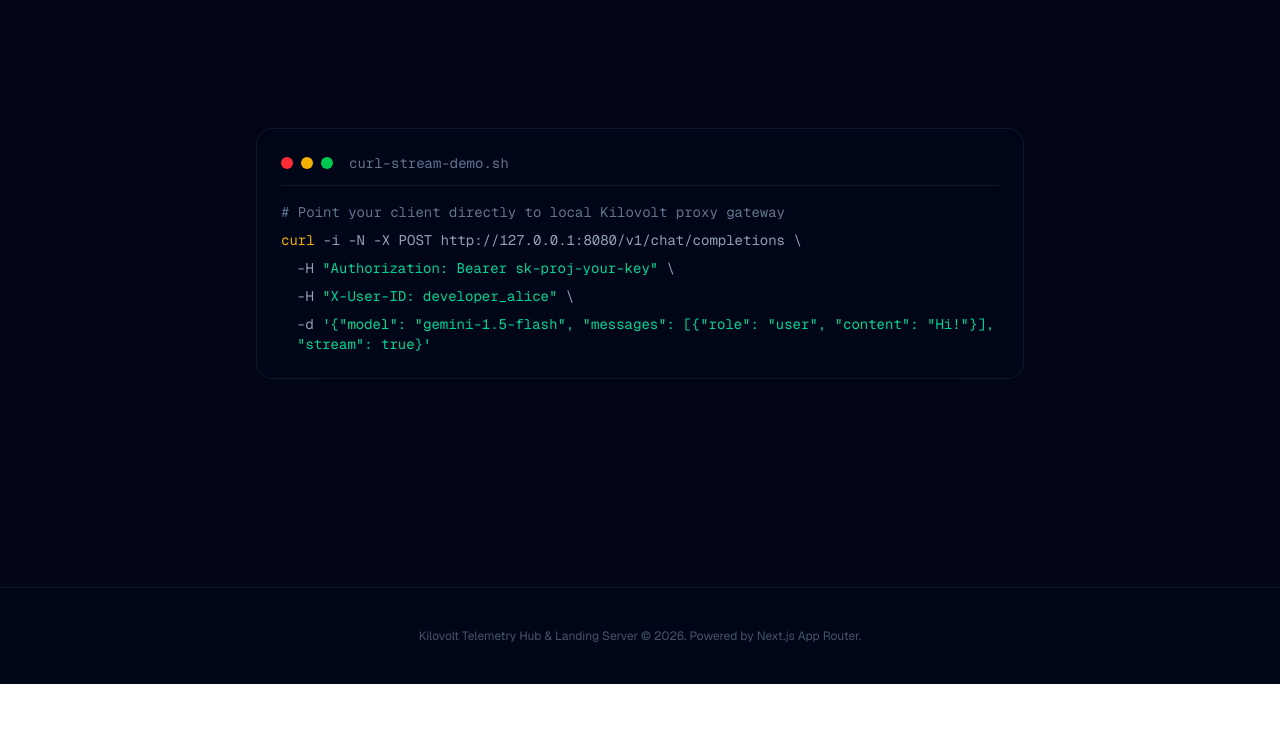
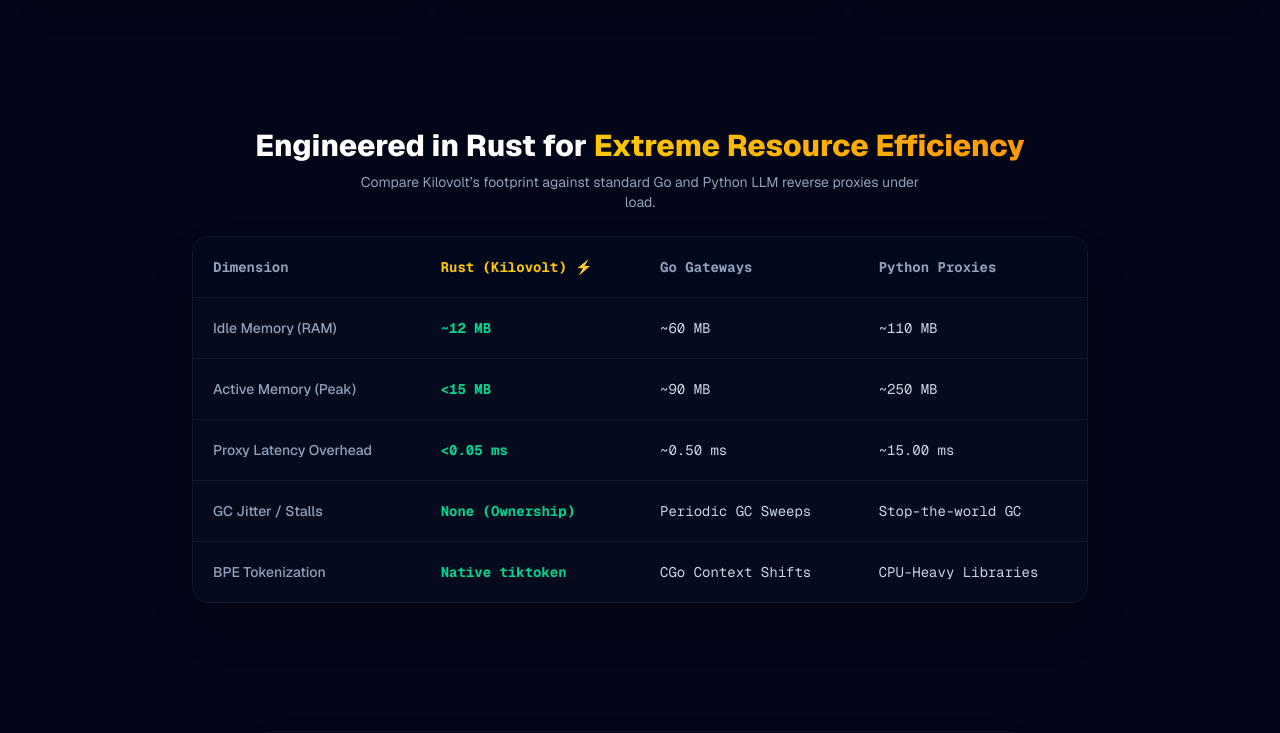
Before and after one commit to ytp101/kilovolt, a Next.js app in the folder web/: page / in a window 1280 px wide. Shown: the part 1020-1753 px from the top of the page. Before the commit the page ends 1704 px from the top, so only its background shows below. Built offline with nearby package versions, Linux system fonts and the light colour scheme.

Commit message:
feat(web/readme): add proxy performance comparison (Rust vs Go vs Python) to README and landing page

```diff
--- a/web/app/page.tsx
+++ b/web/app/page.tsx
@@ -167,6 +167,64 @@
           </div>
         </section>
 
+        {/* Performance Comparison Table */}
+        <section className="max-w-4xl mx-auto space-y-6">
+          <div className="text-center space-y-2">
+            <h2 className="text-2xl sm:text-3xl font-extrabold text-white">
+              Engineered in Rust for <span className="bg-gradient-to-r from-yellow-400 to-amber-500 bg-clip-text text-transparent">Extreme Resource Efficiency</span>
+            </h2>
+            <p className="text-sm text-slate-400 max-w-xl mx-auto">
+              Compare Kilovolt’s footprint against standard Go and Python LLM reverse proxies under load.
+            </p>
+          </div>
+          <div className="bg-slate-900/30 border border-slate-900 rounded-2xl overflow-hidden shadow-2xl backdrop-blur-sm">
+            <div className="overflow-x-auto">
+              <table className="w-full text-left border-collapse text-xs sm:text-sm">
+                <thead>
+                  <tr className="border-b border-slate-900 bg-slate-950/40 text-slate-400 font-mono">
+                    <th className="p-4 sm:p-5">Dimension</th>
+                    <th className="p-4 sm:p-5 text-yellow-400 font-bold">Rust (Kilovolt) ⚡</th>
+                    <th className="p-4 sm:p-5">Go Gateways</th>
+                    <th className="p-4 sm:p-5">Python Proxies</th>
+                  </tr>
+                </thead>
+                <tbody className="divide-y divide-slate-900 text-slate-300 font-mono">
+                  <tr>
+                    <td className="p-4 sm:p-5 text-slate-400 font-sans font-medium">Idle Memory (RAM)</td>
+                    <td className="p-4 sm:p-5 text-emerald-400 font-bold">~12 MB</td>
+                    <td className="p-4 sm:p-5">~60 MB</td>
+                    <td className="p-4 sm:p-5">~110 MB</td>
+                  </tr>
+                  <tr>
+                    <td className="p-4 sm:p-5 text-slate-400 font-sans font-medium">Active Memory (Peak)</td>
+                    <td className="p-4 sm:p-5 text-emerald-400 font-bold">&lt;15 MB</td>
+                    <td className="p-4 sm:p-5">~90 MB</td>
+                    <td className="p-4 sm:p-5">~250 MB</td>
+                  </tr>
+                  <tr>
+                    <td className="p-4 sm:p-5 text-slate-400 font-sans font-medium">Proxy Latency Overhead</td>
+                    <td className="p-4 sm:p-5 text-emerald-400 font-bold">&lt;0.05 ms</td>
+                    <td className="p-4 sm:p-5">~0.50 ms</td>
+                    <td className="p-4 sm:p-5">~15.00 ms</td>
+                  </tr>
+                  <tr>
+                    <td className="p-4 sm:p-5 text-slate-400 font-sans font-medium">GC Jitter / Stalls</td>
+                    <td className="p-4 sm:p-5 text-emerald-400 font-bold">None (Ownership)</td>
+                    <td className="p-4 sm:p-5">Periodic GC Sweeps</td>
+                    <td className="p-4 sm:p-5">Stop-the-world GC</td>
+                  </tr>
+                  <tr>
+                    <td className="p-4 sm:p-5 text-slate-400 font-sans font-medium">BPE Tokenization</td>
+                    <td className="p-4 sm:p-5 text-emerald-400 font-bold">Native tiktoken</td>
+                    <td className="p-4 sm:p-5">CGo Context Shifts</td>
+                    <td className="p-4 sm:p-5">CPU-Heavy Libraries</td>
+                  </tr>
+                </tbody>
+              </table>
+            </div>
+          </div>
+        </section>
+
         {/* Code Terminal Simulation */}
         <section className="bg-slate-950/80 border border-slate-900 rounded-2xl p-6 shadow-2xl max-w-3xl mx-auto space-y-4 font-mono text-xs sm:text-sm">
           <div className="flex items-center space-x-2 border-b border-slate-900 pb-3 mb-4">
```
Also changed, not shown: 1 other file (tests, documents, lock files or other folders).
